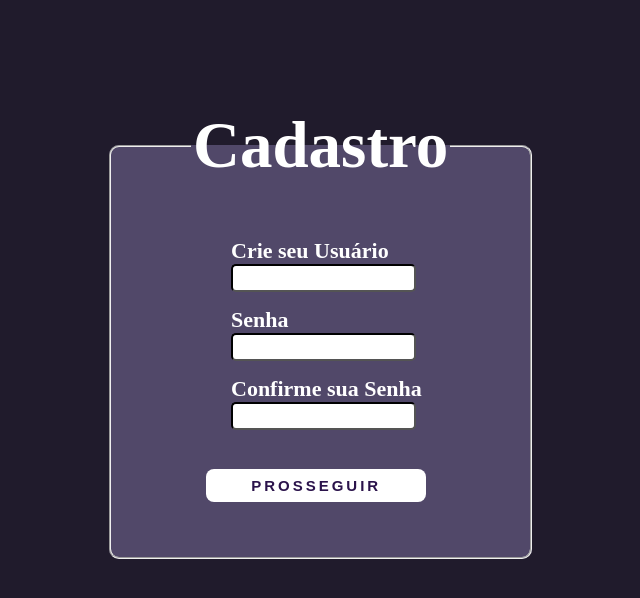
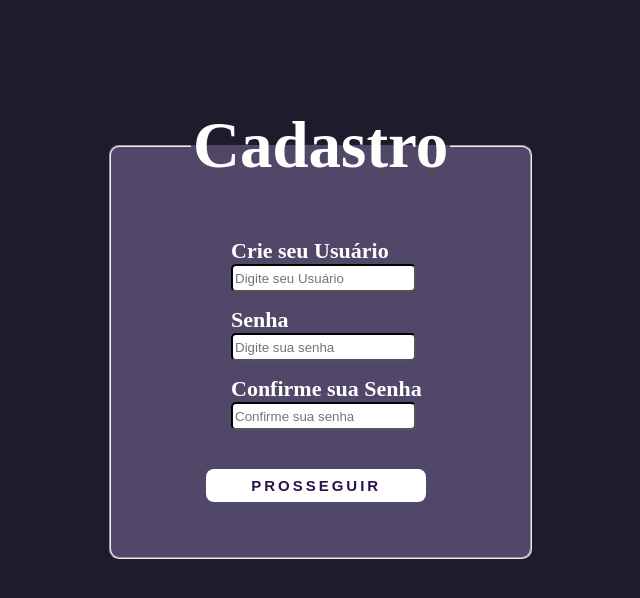
Before and after one commit to FugiroCompany/Tela-Cadastro-Fugiro, a plain HTML site: page index.html in a window 1280 px wide. Shown: the whole page, without its empty margins (601-1241 px from the left). Drawn offline with Linux system fonts and the light colour scheme.

Commit message:
Adição-Placeholder

```diff
--- a/index.html
+++ b/index.html
@@ -22,19 +22,19 @@
 
                 <label> Crie seu Usuário
 
-                    <input type="text" name="nome" id="Nome" required>
+                    <input placeholder="Digite seu Usuário" type="text" name="nome" id="Nome" required>
                 </label>
 
 
                 <label> Senha
 
-                    <input type="password" name="Senha" required>
+                    <input placeholder="Digite sua senha" type="password" name="Senha" required>
                 </label>
 
 
                 <label> Confirme sua Senha
 
-                    <input type="password" name="Senha" required>
+                    <input placeholder="Confirme sua senha" type="password" name="Senha" required>
                 </label>
 
 
```
